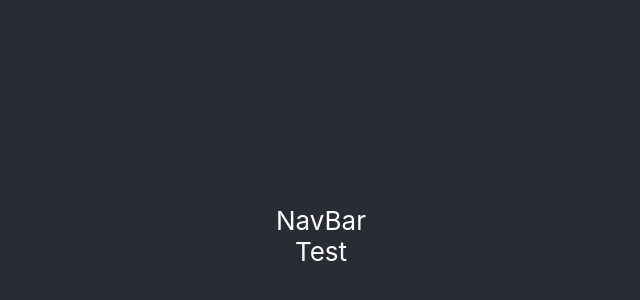
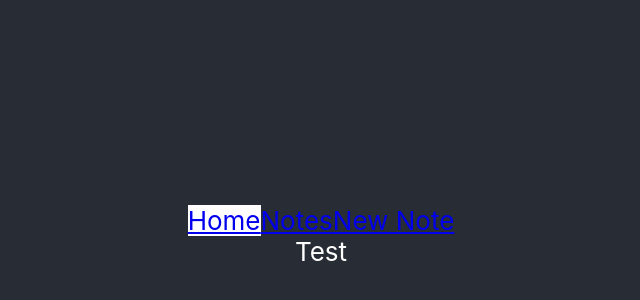
Before and after one commit to bklarer/note-taker-app, a React (Create React App) app: page / in a window 1280 px wide. Shown: the part 164-464 px from the top of the page, without its empty margins (319-959 px from the left). Built offline with nearby package versions, Linux system fonts and the light colour scheme; data requests are answered from the project's data file.

Commit message:
Add NavLinks to Navbar

```diff
--- a/src/components/Navbar.js
+++ b/src/components/Navbar.js
@@ -1,12 +1,41 @@
-
-
-
+import {NavLink} from 'react-router-dom'
 
 function Navbar() {
 
 
     return (
-        <div>NavBar</div>
+        <div className="Navbar">
+            <NavLink
+                to="/"
+                exact
+                className="NavLink"
+                activeStyle={{
+                background: "white",
+                }}
+            >
+                Home
+            </NavLink>
+            <NavLink
+                to="/notes"
+                exact
+                className="NavLink"
+                activeStyle={{
+                background: "white",
+                }}
+            >
+                Notes
+            </NavLink>
+            <NavLink
+                to="/new"
+                exact
+                className="NavLink"
+                activeStyle={{
+                background: "white",
+                }}
+            >
+                New Note
+            </NavLink>
+        </div>
     )
 
 }
```
